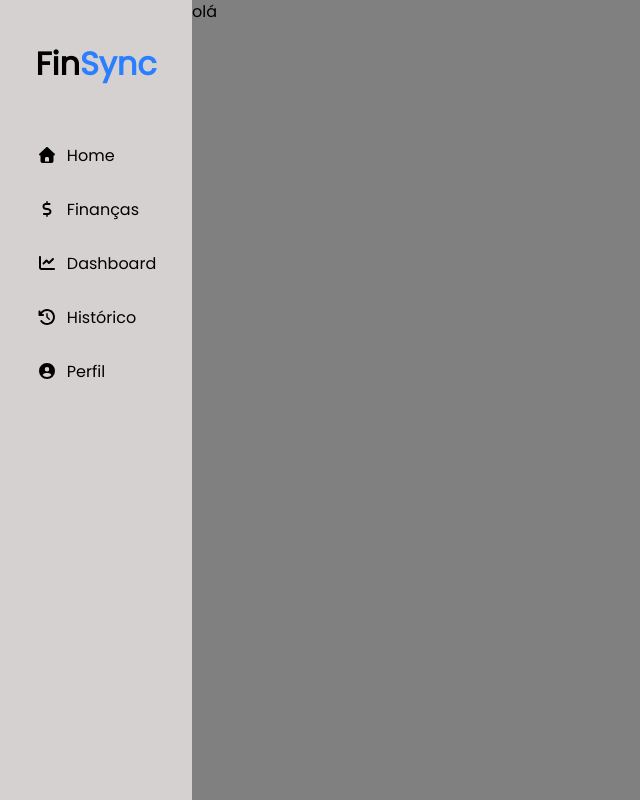
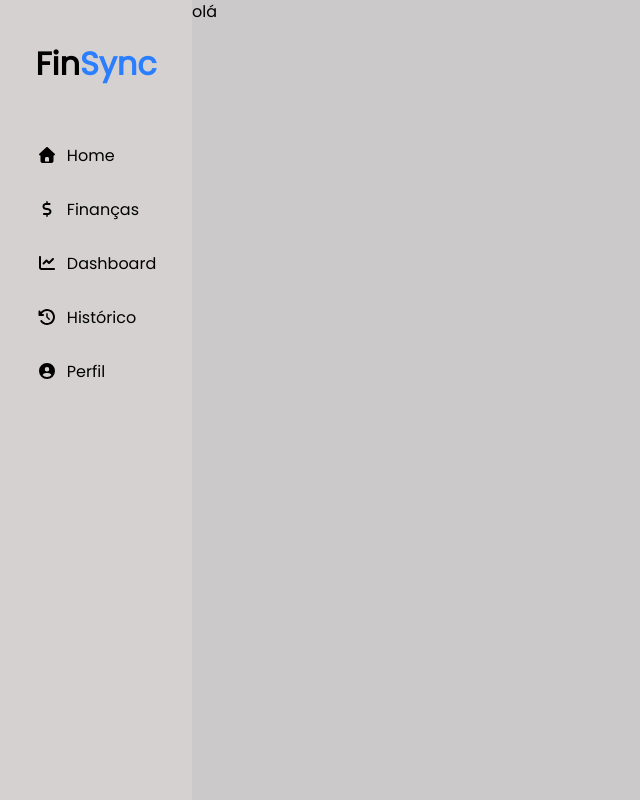
Before and after one commit to gustav0-rdg/finsync, a Next.js app: page / in a window 1280 px wide. Shown: the whole page, without its empty margins (0-640 px from the left). Built offline with nearby package versions, Linux system fonts and the light colour scheme.

Commit message:
MODIFY: Cor base do background

```diff
--- a/src/app/globals.css
+++ b/src/app/globals.css
@@ -2,7 +2,7 @@
 @import "tailwindcss";
 
 body {
-  background: gray;
+  background: rgb(203, 201, 201);
   color: var(--foreground);
   font-family: 'Poppins', sans-serif
 }
```
